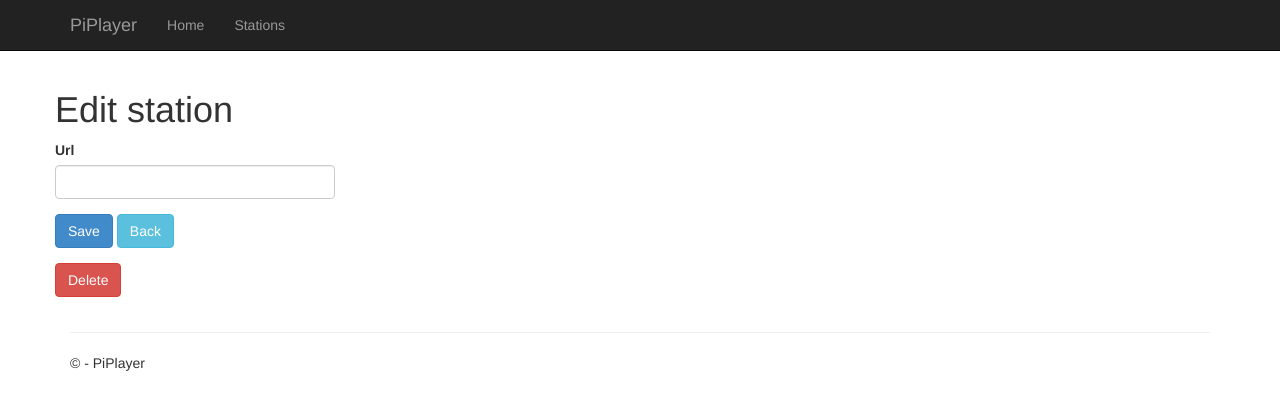
After one commit to KowalskiPiotr98/PiPlayer, a Flask app: template PiPlayer/PiPlayer/templates/edit.html in a window 1280 px wide. The commit adds this page. Shown: the top 410 px of the page. Run offline with Flask 2, Linux system fonts and the light colour scheme; the template is opened without the code that fills it, so the values that code supplies are empty; parts of the project's set-up code (start-up, migrations or seed data) failed here and were passed over; some libraries are stand-ins or nearby versions.

Commit message:
Add editing and removing stations

```diff
--- /dev/null
+++ b/PiPlayer/PiPlayer/templates/edit.html
@@ -0,0 +1,27 @@
+{% extends "layout.html" %}
+
+{% block content %}
+
+<h1 class="row">Edit station {{ station.name }}</h1>
+<div class="row">
+    <form method="post" action="/edit/{{ station.name }}">
+        <div class="form-group">
+            <label for="url">Url</label>
+            <input class="form-control" type="url" name="url" id="url" value="{{ station.url }}"/>
+        </div>
+        <div class="form-group">
+            <input type="submit" class="btn btn-primary" value="Save"/>
+            <a class="btn btn-info" href="/stations">Back</a>
+        </div>
+    </form>
+</div>
+<div class="row">
+    <form method="post" action="/delete">
+        <input type="hidden" name="name" value="{{ station.name }}"/>
+        <div class="form-group">
+            <input type="submit" value="Delete" class="btn btn-danger"/>
+        </div>
+    </form>
+</div>
+
+{% endblock %}
--- a/PiPlayer/PiPlayer/templates/stations.html
+++ b/PiPlayer/PiPlayer/templates/stations.html
@@ -15,7 +15,7 @@
 </p>
 
 <table class="table">
-    <caption>List of available radio stations</caption>
+    <caption>Available radio stations</caption>
     <thead>
         <tr>
             <th scope="col">
@@ -37,7 +37,7 @@
                 {{ s.url }}
             </td>
             <td>
-                <a class="btn btn-link">Edit</a> |
+                <a class="btn btn-link" href="/edit/{{ s.name }}">Edit</a> |
                 <form action="radioUp" method="post">
                     <input type="hidden" name="name" value="{{ s.name }}"/>
                     <input class="btn-link" type="submit" value="Up"/>
```
Also changed, not shown: PiPlayer/PiPlayer/views.py (+35 -4 lines), 1 other file.
